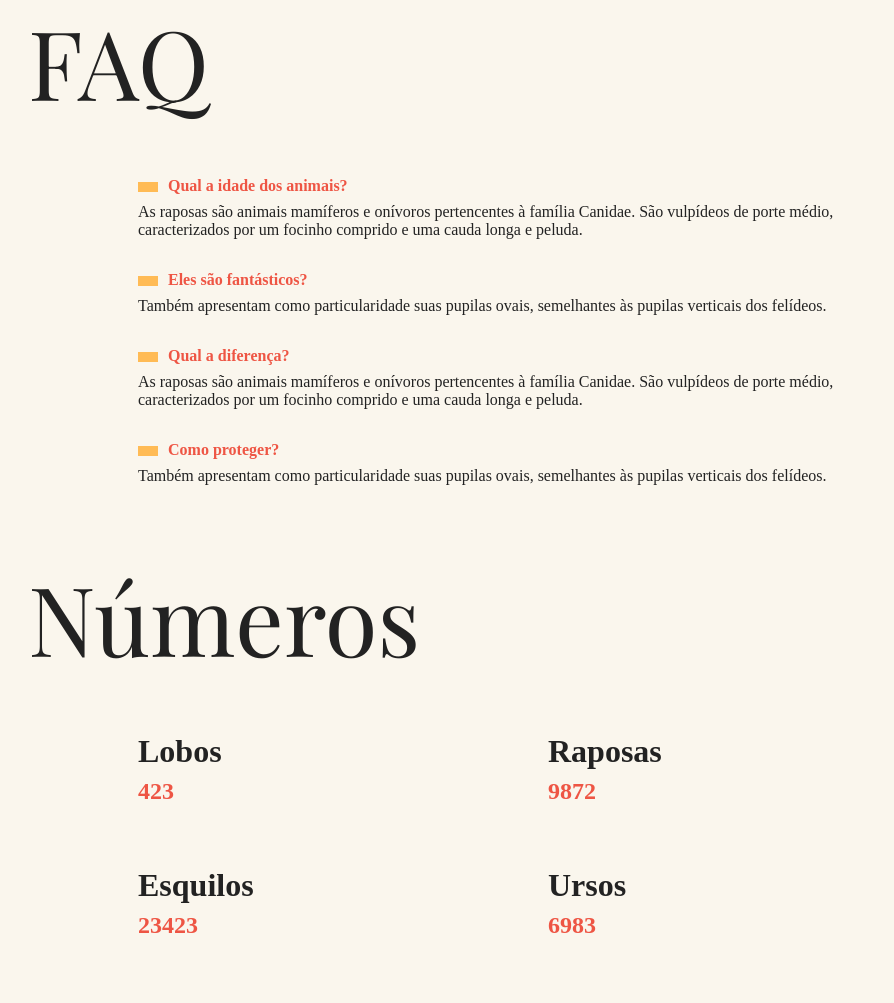
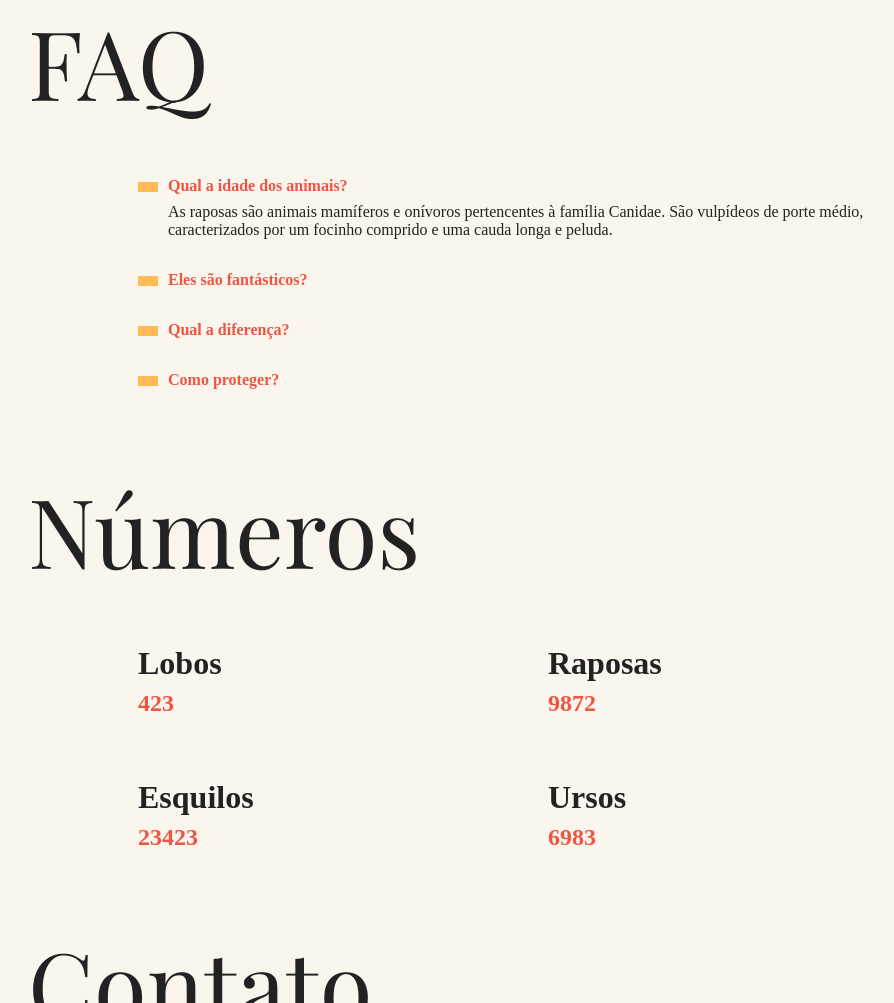
Before and after one commit to DiogoAngelo/WildAnimals, a website with bundled scripts: page index.html in a window 1280 px wide. Shown: the part 712-1715 px from the top of the page, without its empty margins (162-1056 px from the left). Built offline with nearby package versions, Linux system fonts and the light colour scheme.

Commit message:
accordion

```diff
--- a/css/geral.css
+++ b/css/geral.css
@@ -144,11 +144,11 @@ body{
     margin-right: 10px;
 
 }
-/* .js .faq-lista dd {
+.js .faq-lista dd {
     margin-left: 30px;
     margin-bottom: .5rem;
     display: none;
-} */
+}
 .faq-lista dd.ativo{
     display: block;
     animation: accordion 1s;
--- /dev/null
+++ b/js/accordion.js
@@ -0,0 +1,12 @@
+export default function initAccordion() {
+    const questions = document.querySelectorAll('.faq-lista dt');
+    questions[0].nextElementSibling.classList.add('ativo');
+
+    function showAnswer(event) {
+        event.target.nextElementSibling.classList.toggle('ativo');
+    }
+
+    questions.forEach((question) => {
+        question.addEventListener('click', showAnswer);
+    })
+}
--- a/js/main.js
+++ b/js/main.js
@@ -18,5 +18,4 @@ export default function principal() {
             openDescription(index);
         });
     });
-
 }
--- a/js/script.js
+++ b/js/script.js
@@ -1,6 +1,8 @@
 import principal from "./main.js";
+import initAccordion from "./accordion.js";
 
 
 
 
 principal()
+initAccordion();
```
